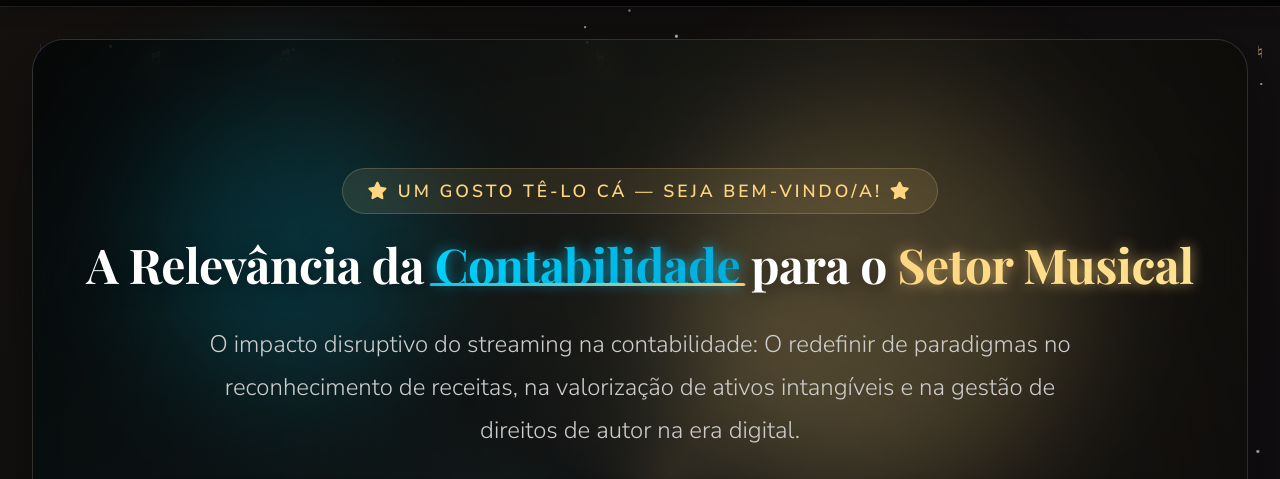
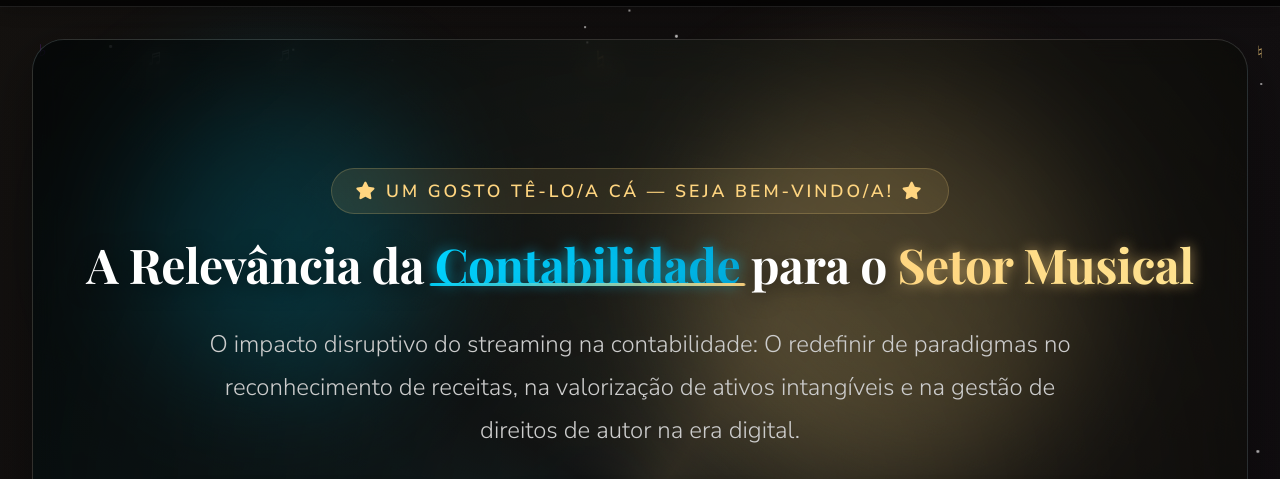
Before and after one commit to paulobritolanca/LiteratureReview-InternshipReport, a plain HTML site: page index.html in a window 1280 px wide. Shown: the part 73-552 px from the top of the page. Drawn offline with nearby package versions, Linux system fonts and the light colour scheme.

Commit message:
Update index.html

```diff
--- a/index.html
+++ b/index.html
@@ -1748,7 +1748,7 @@
         <div class="container">
             <div class="hero-content">
                 <div class="welcome-message animate__animated animate__fadeInDown">
-                    <i class="fas fa-star"></i> <span data-pt="Um gosto tê-lo cá — seja bem-vindo/a!" data-en="So glad you're here — welcome!">So glad you're here — welcome!</span> <i class="fas fa-star"></i>
+                    <i class="fas fa-star"></i> <span data-pt="Um gosto tê-lo/a cá — seja bem-vindo/a!" data-en="So glad you're here — welcome!">So glad you're here — welcome!</span> <i class="fas fa-star"></i>
                 </div>
                 <h1 data-pt="A Relevância da <span class='accounting'>Contabilidade</span> para o <span class='music-sector'>Setor Musical</span>"
                     data-en="The Relevance of <span class='accounting'>Accounting</span> in the <span class='music-sector'>Music Sector</span>">
```
